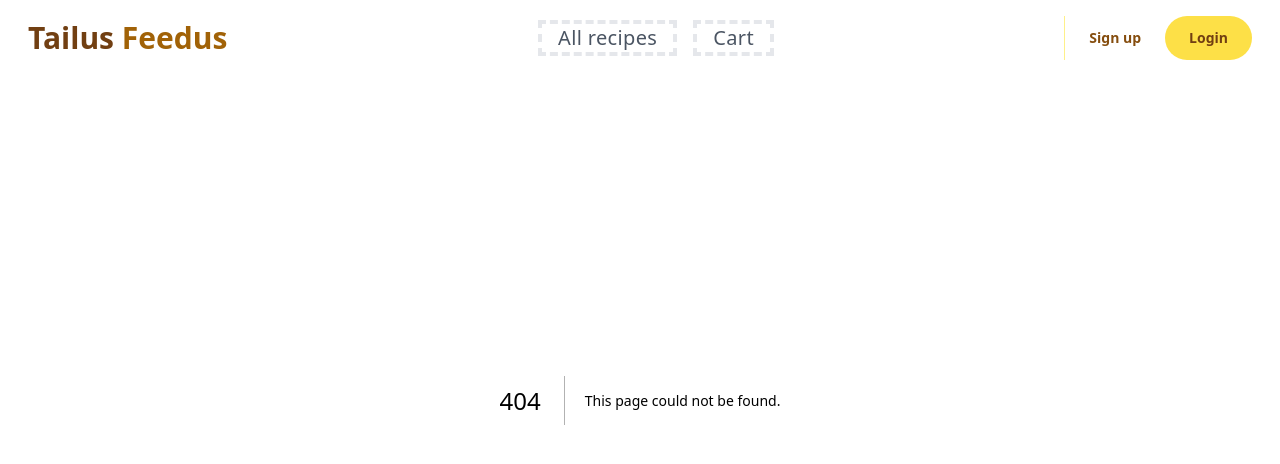
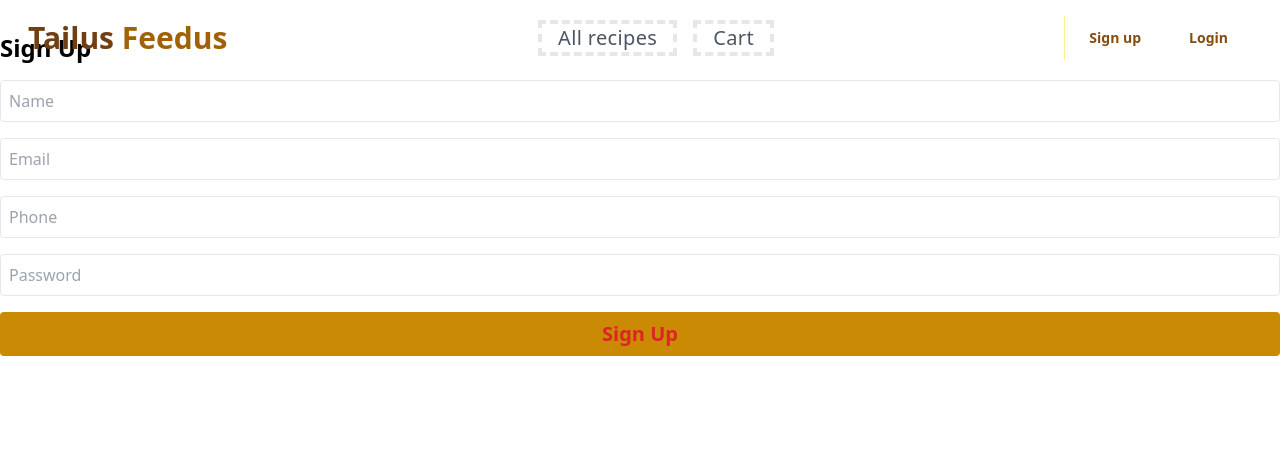
Before and after one commit to Mushfiq80/Repliq-assesment, a Next.js app: page /SignUp in a window 1280 px wide. Before the commit this address had no page. Shown: the top 464 px of the page. Built offline with nearby package versions, Linux system fonts and the light colour scheme.

Commit message:
signup and login page made also some cart loading issue solved

```diff
--- /dev/null
+++ b/app/Login/page.jsx
@@ -0,0 +1,12 @@
+import LoginForm from "@/components/Auth/LoginForm";
+
+
+export default function Login() {
+  return (
+    <div className="container mx-auto py-8">
+      <h2 className="text-2xl font-semibold mb-4">Login</h2>
+      {/* Render the client-side form */}
+      <LoginForm />
+    </div>
+  );
+}
--- /dev/null
+++ b/app/SignUp/page.jsx
@@ -0,0 +1,11 @@
+import SignUpForm from "@/components/Auth/SignUpForm";
+
+export default function SignUp() {
+  return (
+    <div className="container mx-auto py-8 text">
+      <h2 className="text-2xl font-semibold mb-4">Sign Up</h2>
+      {/* Render the client-side form */}
+      <SignUpForm />
+    </div>
+  );
+}
--- /dev/null
+++ b/components/Auth/LoginForm.jsx
@@ -0,0 +1,39 @@
+"use client";
+
+import { useState } from "react";
+
+export default function LoginForm() {
+  const [email, setEmail] = useState("");
+  const [password, setPassword] = useState("");
+
+  const handleLogin = () => {
+    const storedUser = JSON.parse(localStorage.getItem("user"));
+    if (storedUser && storedUser.email === email && storedUser.password === password) {
+      alert("Login successful!");
+    } else {
+      alert("Invalid email or password.");
+    }
+  };
+
+  return (
+    <div className="flex flex-col space-y-4">
+      <input
+        type="email"
+        placeholder="Email"
+        value={email}
+        onChange={(e) => setEmail(e.target.value)}
+        className="p-2 border rounded"
+      />
+      <input
+        type="password"
+        placeholder="Password"
+        value={password}
+        onChange={(e) => setPassword(e.target.value)}
+        className="p-2 border rounded"
+      />
+      <button onClick={handleLogin} className="p-2 bg-yellow-600 text-rose-700 rounded">
+        Login
+      </button>
+    </div>
+  );
+}
--- /dev/null
+++ b/components/Auth/SignUpForm.jsx
@@ -0,0 +1,52 @@
+"use client";
+
+import { useState } from "react";
+
+export default function SignUpForm() {
+  const [name, setName] = useState("");
+  const [email, setEmail] = useState("");
+  const [phone, setPhone] = useState("");
+  const [password, setPassword] = useState("");
+
+  const handleSignUp = () => {
+    const user = { name, email, phone, password };
+    localStorage.setItem("user", JSON.stringify(user));
+    alert("Account created successfully!");
+  };
+
+  return (
+    <div className="flex flex-col space-y-4">
+      <input
+        type="text"
+        placeholder="Name"
+        value={name}
+        onChange={(e) => setName(e.target.value)}
+        className="p-2 border rounded"
+      />
+      <input
+        type="email"
+        placeholder="Email"
+        value={email}
+        onChange={(e) => setEmail(e.target.value)}
+        className="p-2 border rounded"
+      />
+      <input
+        type="tel"
+        placeholder="Phone"
+        value={phone}
+        onChange={(e) => setPhone(e.target.value)}
+        className="p-2 border rounded"
+      />
+      <input
+        type="password"
+        placeholder="Password"
+        value={password}
+        onChange={(e) => setPassword(e.target.value)}
+        className="p-2 border rounded"
+      />
+      <button onClick={handleSignUp} className="p-2 bg-yellow-600 text-red-600 font-semibold text-xl rounded">
+        Sign Up
+      </button>
+    </div>
+  );
+}
--- a/components/Navbar.jsx
+++ b/components/Navbar.jsx
@@ -1,3 +1,5 @@
+import Login from "@/app/Login/page";
+import SignUp from "@/app/SignUp/page";
 import Link from "next/link";
 import React from "react";
 
@@ -71,6 +73,7 @@ const Navbar = () => {
             </div>
 
             <div className="w-full min-w-max space-y-2 border-yellow-200 lg:space-y-0 sm:w-max lg:border-l ">
+              <Link href="/SignUp">
                 <button
                   type="button"
                   title="Start buying"
@@ -80,15 +83,18 @@ const Navbar = () => {
                     Sign up
                   </span>
                 </button>
+              </Link>
+              <Link href="Login">
                 <button
                   type="button"
                   title="Start buying"
-                className="w-full py-3 px-6 text-center rounded-full transition bg-yellow-300 hover:bg-yellow-100 active:bg-yellow-400 focus:bg-yellow-300 sm:w-max"
+                  className="w-full py-3 px-6 text-center rounded-full transition active:bg-yellow-200   focus:bg-yellow-100 sm:w-max"
                 >
-                <span className="block text-yellow-900 font-semibold text-sm">
+                  <span className="block text-yellow-800 font-semibold text-sm">
                     Login
                   </span>
                 </button>
+              </Link>
             </div>
           </div>
         </div>
--- a/components/Recipes/RecipeCard.jsx
+++ b/components/Recipes/RecipeCard.jsx
@@ -13,12 +13,12 @@ const RecipeCard = ({ recipe, handleDetailsOpen, showAddToCart }) => {
     }
   };
   return (
-    <div className="relative group space-y-6 border border-gray-100  rounded-3xl bg-white  px-4 py-4 text-center shadow hover:cursor-pointer hover:shadow-xl transition duration-200 shadow-gray-600/10"
+    <div onClick={() => handleDetailsOpen(recipe?.idMeal)} className="relative group space-y-6 border border-gray-100  rounded-3xl bg-white  px-4 py-4 text-center shadow hover:cursor-pointer hover:shadow-xl transition duration-200 shadow-gray-600/10"
     >
       <Image
         className="mx-auto rounded-2xl"
         src={recipe?.strMealThumb}
-        alt="Web Development"
+        alt={recipe?.recipeId}
         loading="lazy"
         width={500}
         height={500}
@@ -44,7 +44,7 @@ const RecipeCard = ({ recipe, handleDetailsOpen, showAddToCart }) => {
         animi officiis.
       </p>
       <div className="relative mx-auto flex items-center justify-center invisible  group-hover:visible">
-        <button onClick={() => handleDetailsOpen(recipe?.idMeal)} className="text-primary">View Details</button>
+        <button className="text-primary">View Details</button>
       </div>
     </div>
   );
```
Lines whose indentation alone changed are shown as unchanged.
